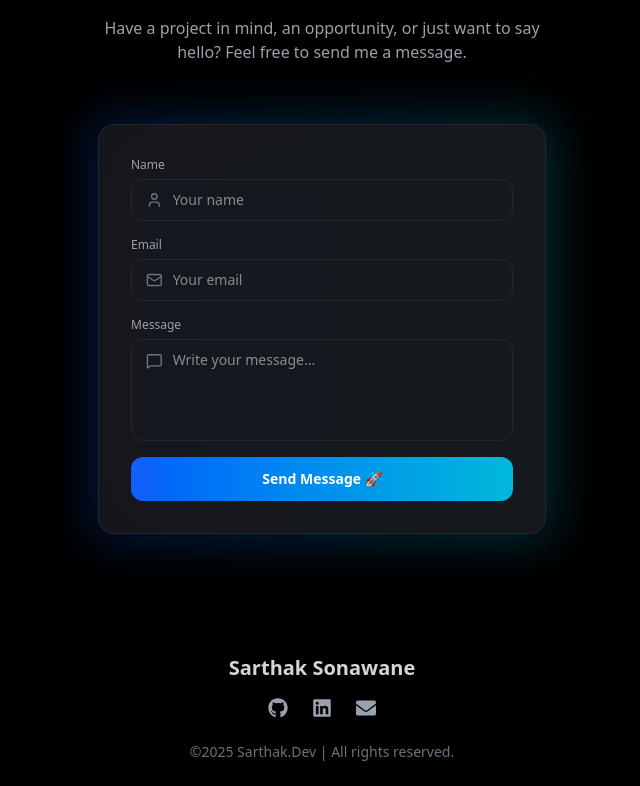
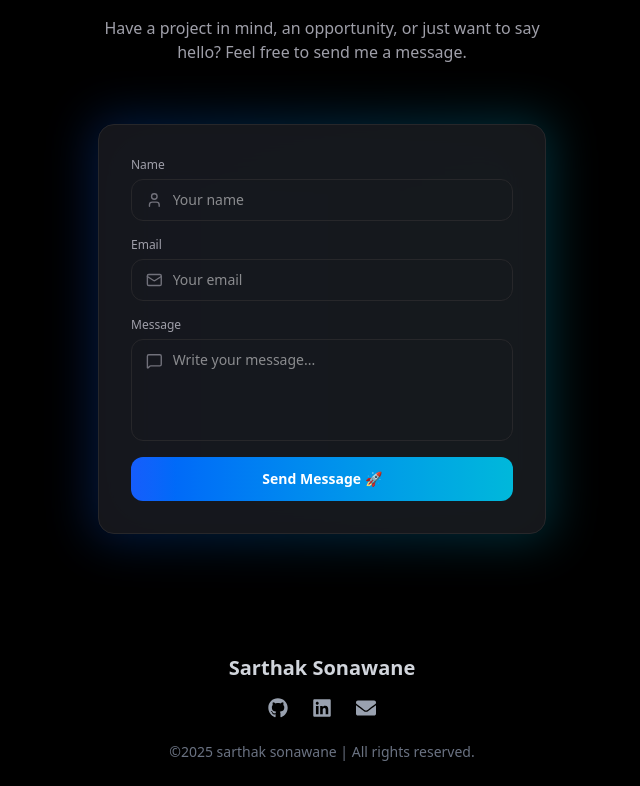
Before and after one commit to sarthakk20/Portfolio, a Next.js app: page / in a window 1280 px wide. Shown: the part 4454-5240 px from the top of the page, without its empty margins (318-958 px from the left). Built offline with nearby package versions, Linux system fonts and the light colour scheme.

Commit message:
Fixing bugs

```diff
--- a/src/app/Footer/page.tsx
+++ b/src/app/Footer/page.tsx
@@ -44,7 +44,7 @@ className="py-6 text-center text-gray-500 text-[12px] sm:text-sm bg-black"
   </div>
 
   <p className="text-gray-500 mt-2 hover:text-gray-300 transition-colors duration-300">
-    ©{new Date().getFullYear()} Sarthak.Dev | All rights reserved.
+    ©{new Date().getFullYear()} sarthak sonawane | All rights reserved.
   </p>
 </div>
 </footer>
--- a/src/app/layout.tsx
+++ b/src/app/layout.tsx
@@ -15,6 +15,12 @@ const geistMono = Geist_Mono({
 });
 
 export const metadata: Metadata = {
+  metadataBase: new URL(
+    process.env.VERCEL_URL
+      ? `https://${process.env.VERCEL_URL}`
+      : "http://localhost:3000"
+  ),
+
   title: {
     default: "Sarthak Sonawane | Full Stack Developer",
     template: "%s | Sarthak Sonawane",
```
